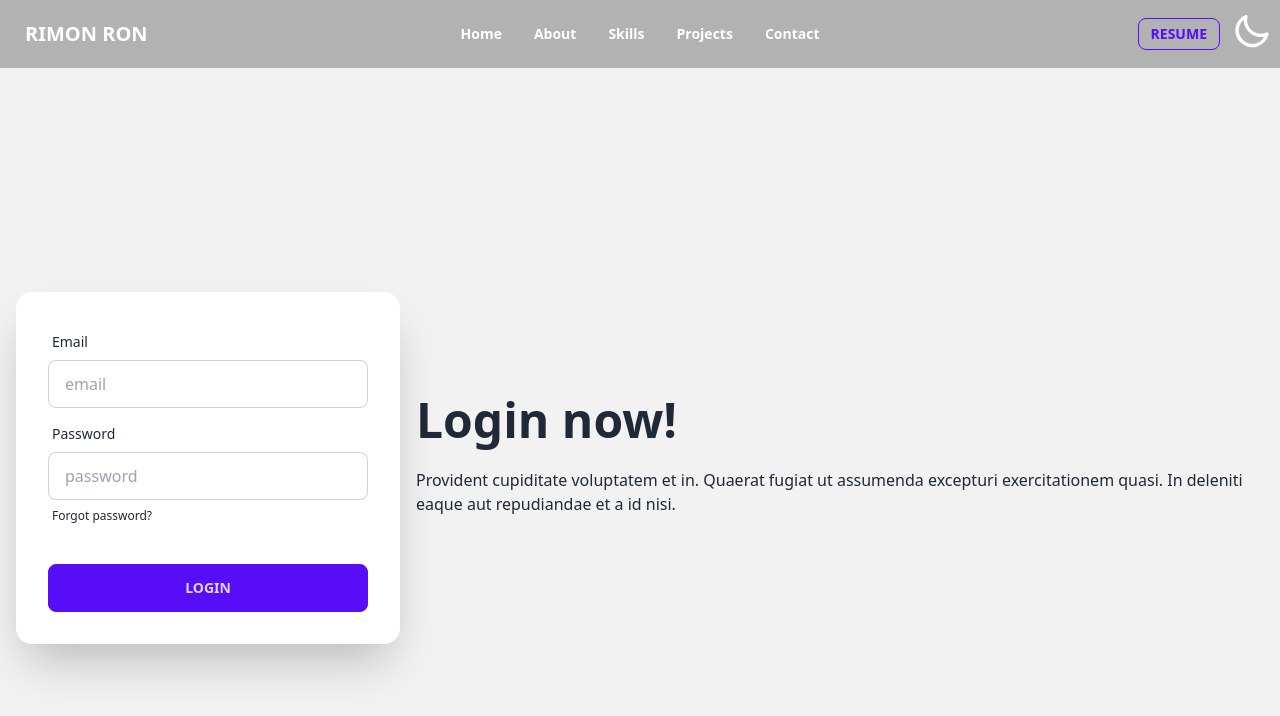
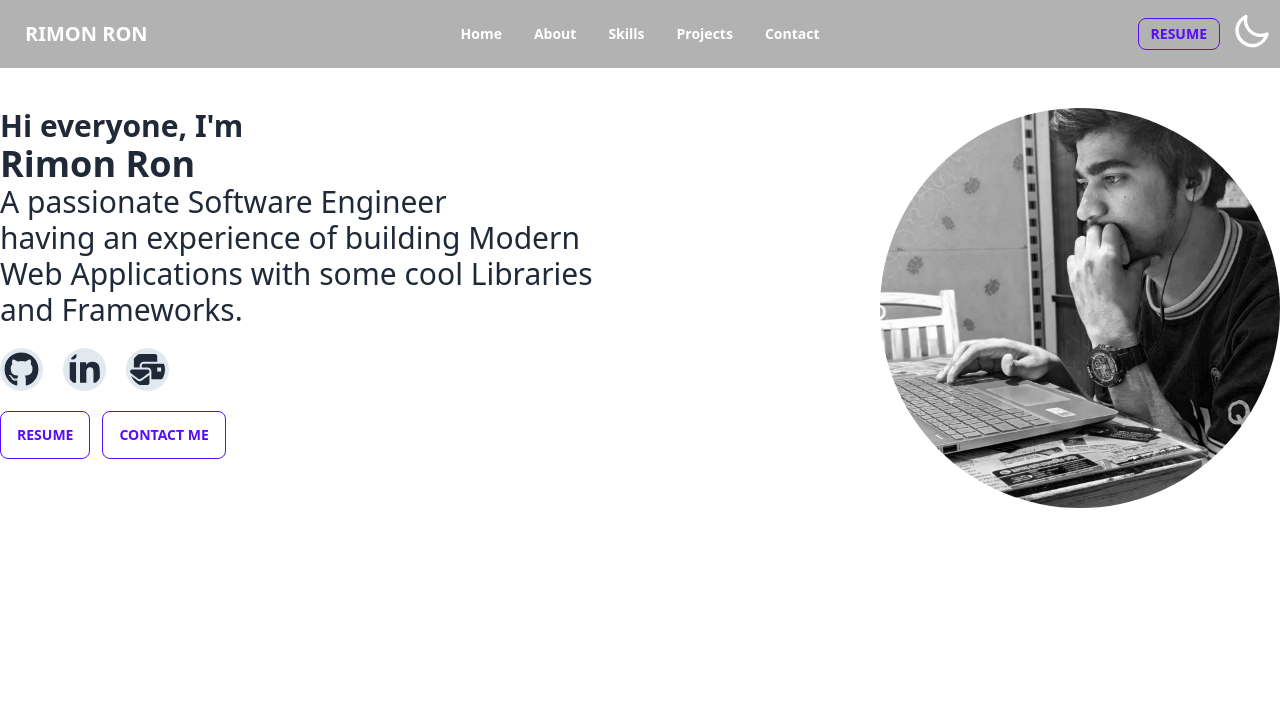
Before and after one commit to Rimon0000/my-portfolio, a React (Vite) app: page / in a window 1280 px wide. Shown: the top 716 px of the page. Built offline with nearby package versions, Linux system fonts and the light colour scheme.

Commit message:
add banner

```diff
--- a/package.json
+++ b/package.json
@@ -14,6 +14,7 @@
     "match-sorter": "^6.3.1",
     "react": "^18.2.0",
     "react-dom": "^18.2.0",
+    "react-icons": "^4.10.1",
     "react-router-dom": "^6.14.0",
     "sort-by": "^1.2.0"
   },
--- a/src/pages/Home/Banner/Banner.jsx
+++ b/src/pages/Home/Banner/Banner.jsx
@@ -1,38 +1,31 @@
 import React from 'react';
+import rimon from "../../../assets/rimon.jpeg"
+import {FaGithub, FaLinkedinIn, FaMailBulk } from 'react-icons/fa';
 
 const Banner = () => {
     return (
-        <div>
-            <div className="hero min-h-screen bg-base-200">
-  <div className="hero-content flex-col lg:flex-row-reverse">
-    <div className="text-center lg:text-left">
-      <h1 className="text-5xl font-bold">Login now!</h1>
-      <p className="py-6">Provident cupiditate voluptatem et in. Quaerat fugiat ut assumenda excepturi exercitationem quasi. In deleniti eaque aut repudiandae et a id nisi.</p>
-    </div>
-    <div className="card flex-shrink-0 w-full max-w-sm shadow-2xl bg-base-100">
-      <div className="card-body">
-        <div className="form-control">
-          <label className="label">
-            <span className="label-text">Email</span>
-          </label>
-          <input type="text" placeholder="email" className="input input-bordered" />
-        </div>
-        <div className="form-control">
-          <label className="label">
-            <span className="label-text">Password</span>
-          </label>
-          <input type="text" placeholder="password" className="input input-bordered" />
-          <label className="label">
-            <a href="#" className="label-text-alt link link-hover">Forgot password?</a>
-          </label>
-        </div>
-        <div className="form-control mt-6">
-          <button className="btn btn-primary">Login</button>
-        </div>
-      </div>
-    </div>
-  </div>
-</div>
+        <div className='flex justify-between gap-5 mt-5 pt-5'>
+            <div className='w-1/2'>
+                <h2 className='text-3xl font-semibold'>Hi everyone, I'm </h2>
+                <h1 className='text-4xl font-semibold'>Rimon Ron</h1>
+                <h3 className='text-3xl'>A passionate Software Engineer</h3>
+                <p className='text-3xl'>having an experience of building Modern Web Applications with some cool Libraries and Frameworks.</p>
+
+                <div className='flex gap-5 mt-5'>
+                <a href="https://github.com/Rimon0000"><FaGithub className='h-[43px] w-[43px] bg-slate-200 rounded-full p-1'></FaGithub></a>
+                <a href="https://www.linkedin.com/in/rimon-uddin-79b858238/"><FaLinkedinIn className='h-[43px] w-[43px] bg-slate-200 rounded-full p-1'></FaLinkedinIn></a>
+                <a href="mailTo:rimonron.ad@gmail.com"><FaMailBulk className='h-[43px] w-[43px] bg-slate-200 rounded-full p-1'></FaMailBulk></a>
+                </div>
+                <div className='mt-5'>
+                <a className="btn btn-outline btn-primary mr-3" href="https://drive.google.com/uc?id=1WEuRNXpFmOjjsQfMcUdUlXtl5jbkQWmv&export=download"download>Resume</a>
+                <a className="btn btn-outline btn-primary mr-3" href="">Contact Me</a>
+                </div>
+            </div>
+            <div className="avatar">
+                <div className="w-full h-[400px] rounded-full">
+                  <img className='mr-20' src={rimon} />
+                </div>
+            </div>
         </div>
     );
 };
```
Also changed, not shown: src/assets/rimon.jpeg (added), 1 other file (tests, documents, lock files or other folders).
